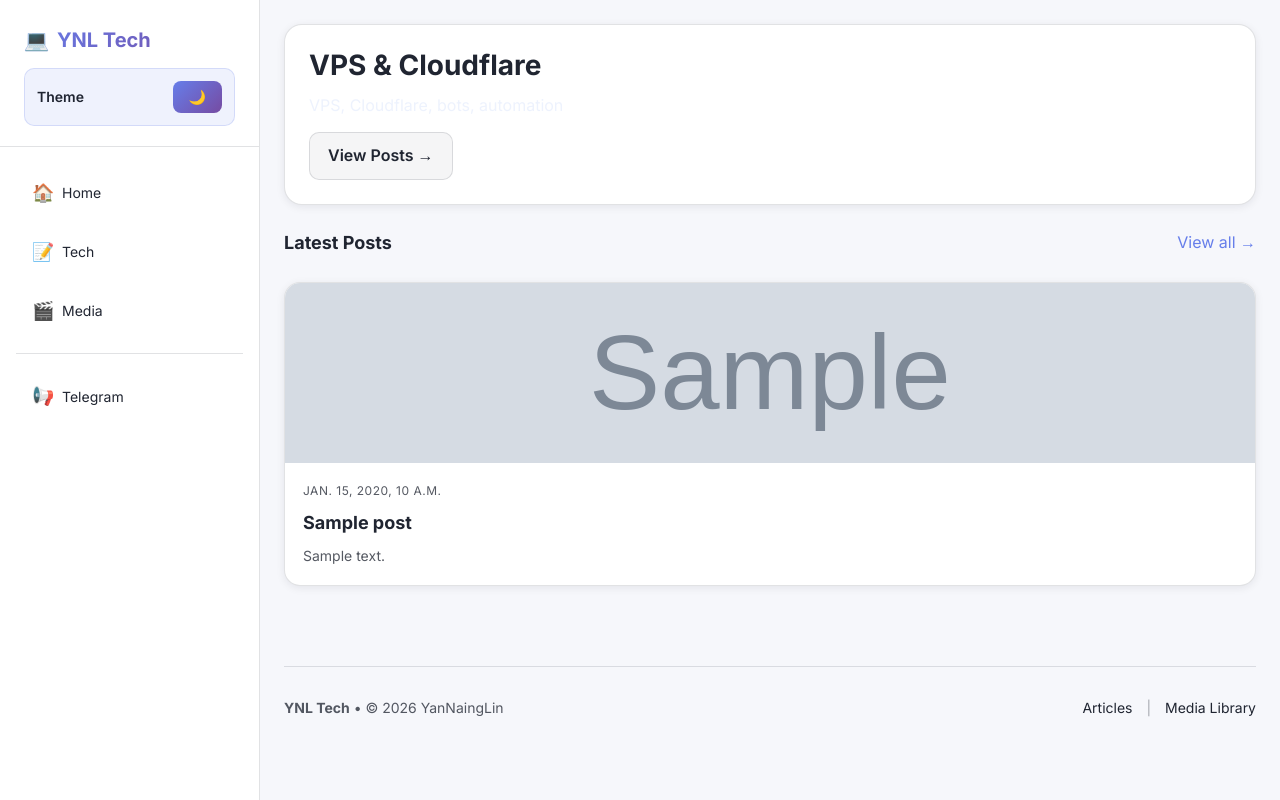
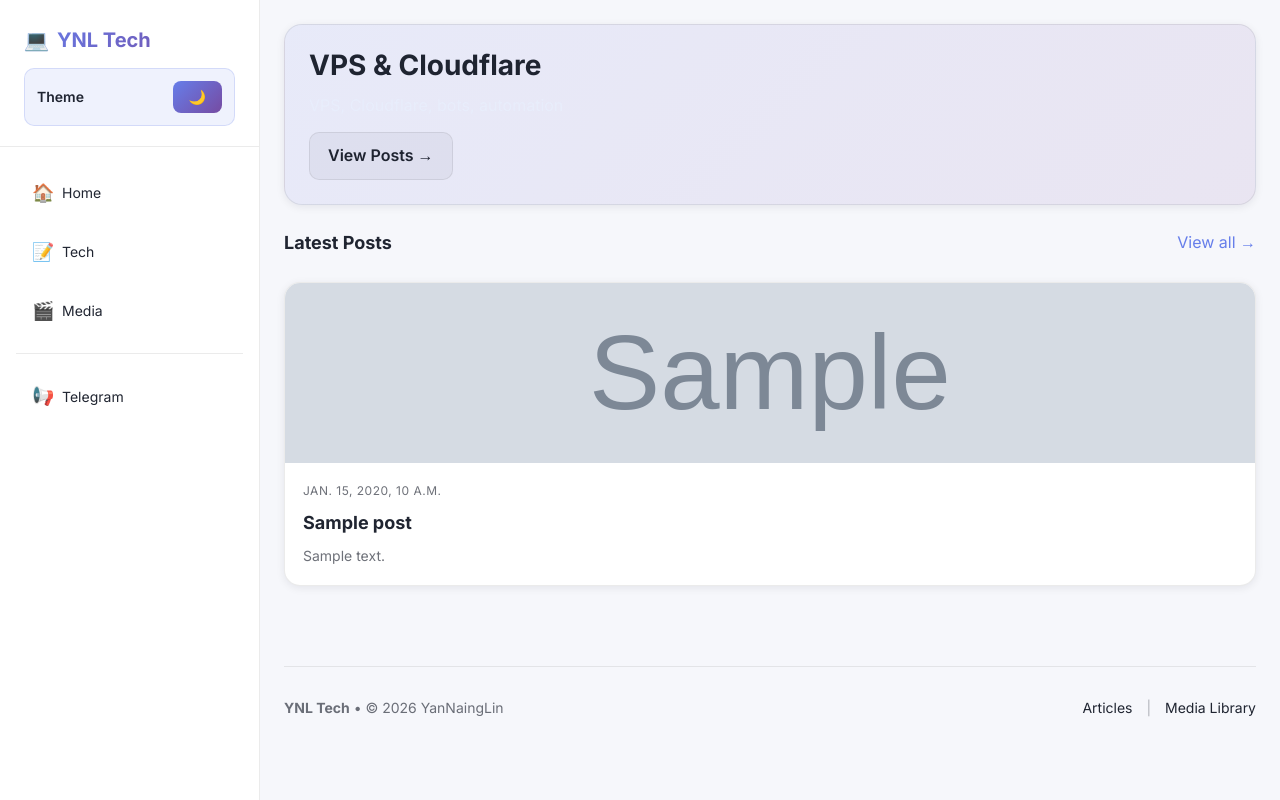
Before and after one commit to yannaing86tt/website, a Django app: template templates/home_backup_20260202_043617.html in a window 1280 px wide. Run offline with Django 5.2, Linux system fonts and the light colour scheme; the template is opened without the code that fills it: most values are stand-ins (such as "Sample title", 1, 10 or a date in 2020); grey boxes marked "Sample" are stand-in pictures.

Commit message:
Fix light theme text visibility - add proper light theme CSS variables

```diff
--- a/static/public.css
+++ b/static/public.css
@@ -30,6 +30,52 @@
   --panel: rgba(255,255,255,.06);
   --panel2: rgba(255,255,255,.09);
 }
+
+/* Light theme overrides */
+[data-theme="light"] {
+  --bg: #f6f7fb;
+  --bg-secondary: #ffffff;
+  --bg-card: #ffffff;
+  --text: rgba(13, 18, 32, 0.92);
+  --text-muted: rgba(13, 18, 32, 0.6);
+  --border: rgba(0, 0, 0, 0.08);
+  --sidebar-bg: #ffffff;
+  --sidebar-border: rgba(0, 0, 0, 0.08);
+}
+
+[data-theme="light"] body {
+  background: var(--bg);
+  color: var(--text);
+}
+
+[data-theme="light"] .sidebar {
+  background: var(--sidebar-bg);
+  border-right: 1px solid var(--sidebar-border);
+}
+
+[data-theme="light"] .nav-link {
+  color: var(--text);
+}
+
+[data-theme="light"] .nav-link:hover {
+  background: rgba(102, 126, 234, 0.1);
+}
+
+[data-theme="light"] .card {
+  background: var(--bg-card);
+  color: var(--text);
+  border: 1px solid var(--border);
+}
+
+[data-theme="light"] .hero {
+  background: linear-gradient(135deg, rgba(102, 126, 234, 0.1) 0%, rgba(118, 75, 162, 0.1) 100%);
+}
+
+[data-theme="light"] .hero h1 {
+  color: var(--text);
+}
+
+
 
 /* ===== GLOBAL STYLES ===== */
 * {
--- a/templates/public_base.html
+++ b/templates/public_base.html
@@ -11,7 +11,7 @@
   <link rel="stylesheet" href="/static/codehilite.css">
   <script src="/static/copycode.js"></script>
   <link rel="stylesheet" href="/static/markdown_extra.css">
-  <link rel="stylesheet" href="/static/public.css?v={{ cache_buster|default:'1' }}">
+  <link rel="stylesheet" href="/static/public.css?v=1770558658{{ cache_buster|default:'1' }}">
 
   <style>
     :root {
```
